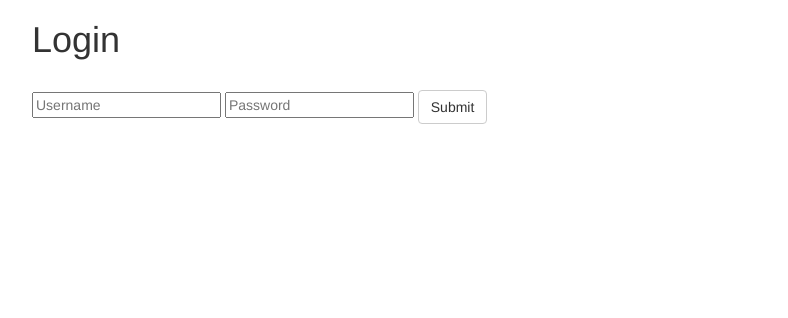
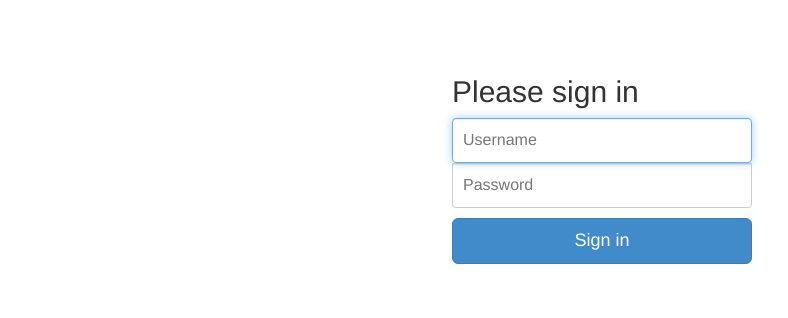
Before and after one commit to avezhenya/flask-project, a Flask app: page /login in a window 1280 px wide. Shown: the top 318 px of the page, without its empty margins (38-826 px from the left). Run offline with Flask 2, Linux system fonts and the light colour scheme; parts of the project's set-up code (start-up, migrations or seed data) failed here and were passed over; some libraries are stand-ins or nearby versions.

Commit message:
Added new elements in design login and index page

```diff
--- /dev/null
+++ b/static/css/style.css
@@ -0,0 +1,63 @@
+body {
+  padding-top: 20px;
+  padding-bottom: 20px;
+}
+.header {
+  border-bottom: 1px solid #e5e5e5;
+}
+.header h3 {
+  padding-bottom: 19px;
+  margin-top: 0;
+  margin-bottom: 0;
+  line-height: 40px;
+}
+.header {
+  margin-bottom: 30px;
+}
+
+/*for sign in */
+
+body {
+  padding-top: 40px;
+  padding-bottom: 40px;
+  /*background-color: #eee;*/
+}
+
+.form-signin {
+  max-width: 330px;
+  padding: 15px;
+  margin: 0 auto;
+}
+.form-signin .form-signin-heading,
+.form-signin .checkbox {
+  margin-bottom: 10px;
+}
+.form-signin .checkbox {
+  font-weight: normal;
+}
+.form-signin .form-control {
+  position: relative;
+  height: auto;
+  -webkit-box-sizing: border-box;
+     -moz-box-sizing: border-box;
+          box-sizing: border-box;
+  padding: 10px;
+  font-size: 16px;
+}
+.form-signin .form-control:focus {
+  z-index: 2;
+}
+.form-signin input[type="username"] {
+  margin-bottom: -1px;
+  border-bottom-right-radius: 0;
+  border-bottom-left-radius: 0;
+}
+.form-signin input[type="password"] {
+  margin-bottom: 10px;
+  border-top-left-radius: 0;
+  border-top-right-radius: 0;
+}
+
+.has-error {
+    margin-top: 15px;
+}
--- a/templates/base.html
+++ b/templates/base.html
@@ -5,6 +5,7 @@
     <title>Flask welcome</title>
     <meta name="viewport" content="width=device-width, initial-scale=1">
     <link rel="stylesheet" href="/static/css/bootstrap.min.css" media="screen">
+    <link rel="stylesheet" href="/static/css/style.css" media="screen">
 </head>
 <body>
 <div class="container">
@@ -13,14 +14,16 @@
     {% endblock %}
 
     {# errors blog #}
-    {% if error %}
-        <p class="has-error"><strong>Error:</strong>{{ error }}</p>
-    {% endif %}
+{#    {% if error %}#}
+{#        <p class="has-error"><strong>Error:</strong>{{ error }}</p>#}
+{#    {% endif %}#}
 
     {# messages blog #}
     {% for message in get_flashed_messages() %}
         {{ message }}
     {% endfor %}
 </div>
+<script src="https://ajax.googleapis.com/ajax/libs/jquery/1.11.0/jquery.min.js"></script>
+<script src="/static/js/bootstrap.min.js"></script>
 </body>
 </html>
--- a/templates/login.html
+++ b/templates/login.html
@@ -1,11 +1,16 @@
 {% extends "base.html" %}
 {% block content %}
 
-    <h1>Login</h1><br>
-    <form action="" method="post">
-        <input type="TEXT" placeholder="Username" name="username" value="{{ request.form.username }}">
-        <input type="PASSWORD" placeholder="Password" name="password" value="{{ request.form.password }}">
-        <input class="btn btn-default" type="submit" value="Submit">
-    </form>
+    <form class="form-signin" role="form" method="post">
+        <h2 class="form-signin-heading">Please sign in</h2>
+        <input type="text" class="form-control" placeholder="Username" name="username"
+               value="{{ request.form.username }}" required autofocus>
+        <input type="password" class="form-control" placeholder="Password" name="password"
+               value="{{ request.form.password }}" required>
+        <button class="btn btn-lg btn-primary btn-block" type="submit" value="Submit">Sign in</button>
+        {% if error %}
+            <p class="has-error text-danger"><strong>Error: </strong>{{ error }}</p>
+        {% endif %}
+      </form>
 
 {% endblock %}
```
Also changed, not shown: templates/index.html (+15 -6 lines).
